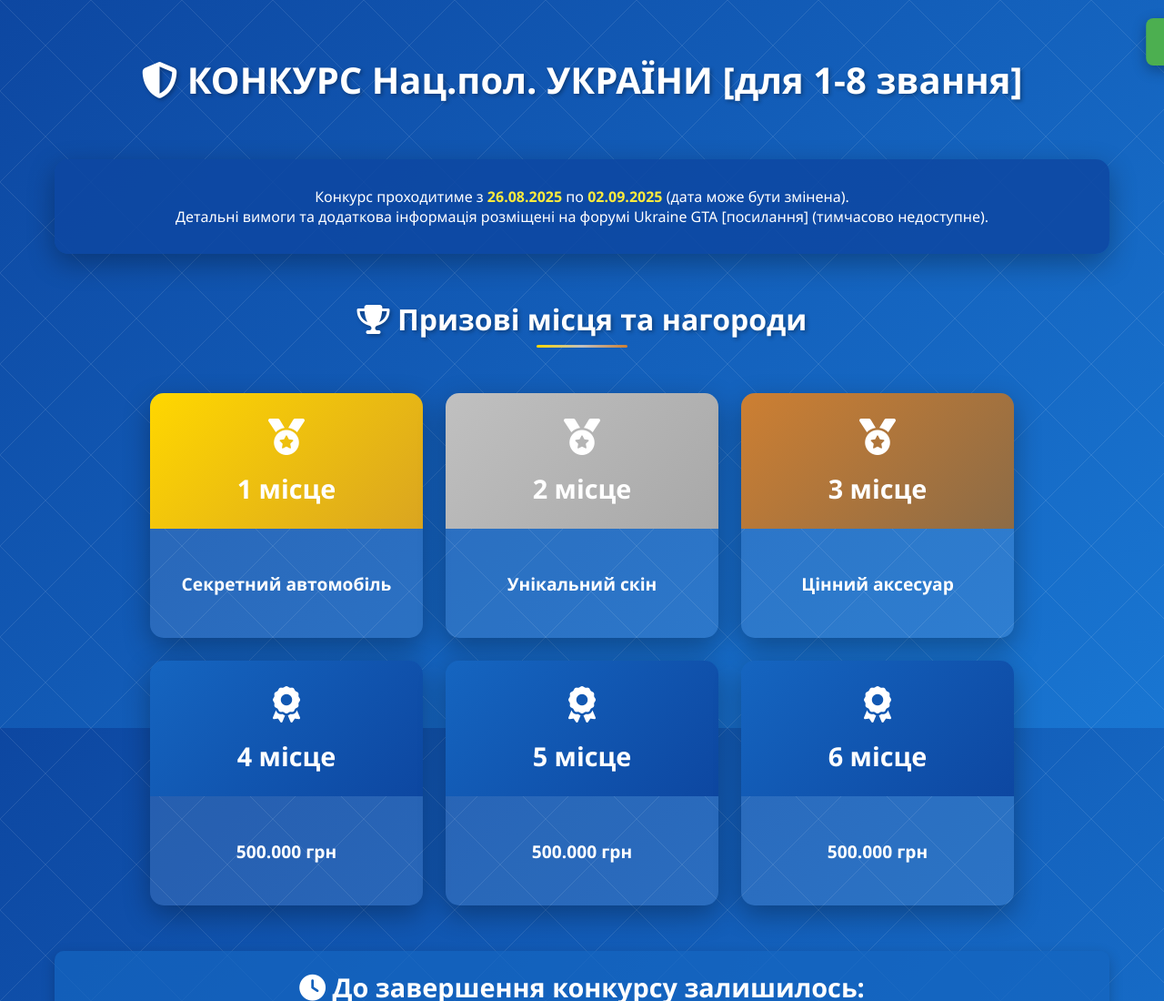
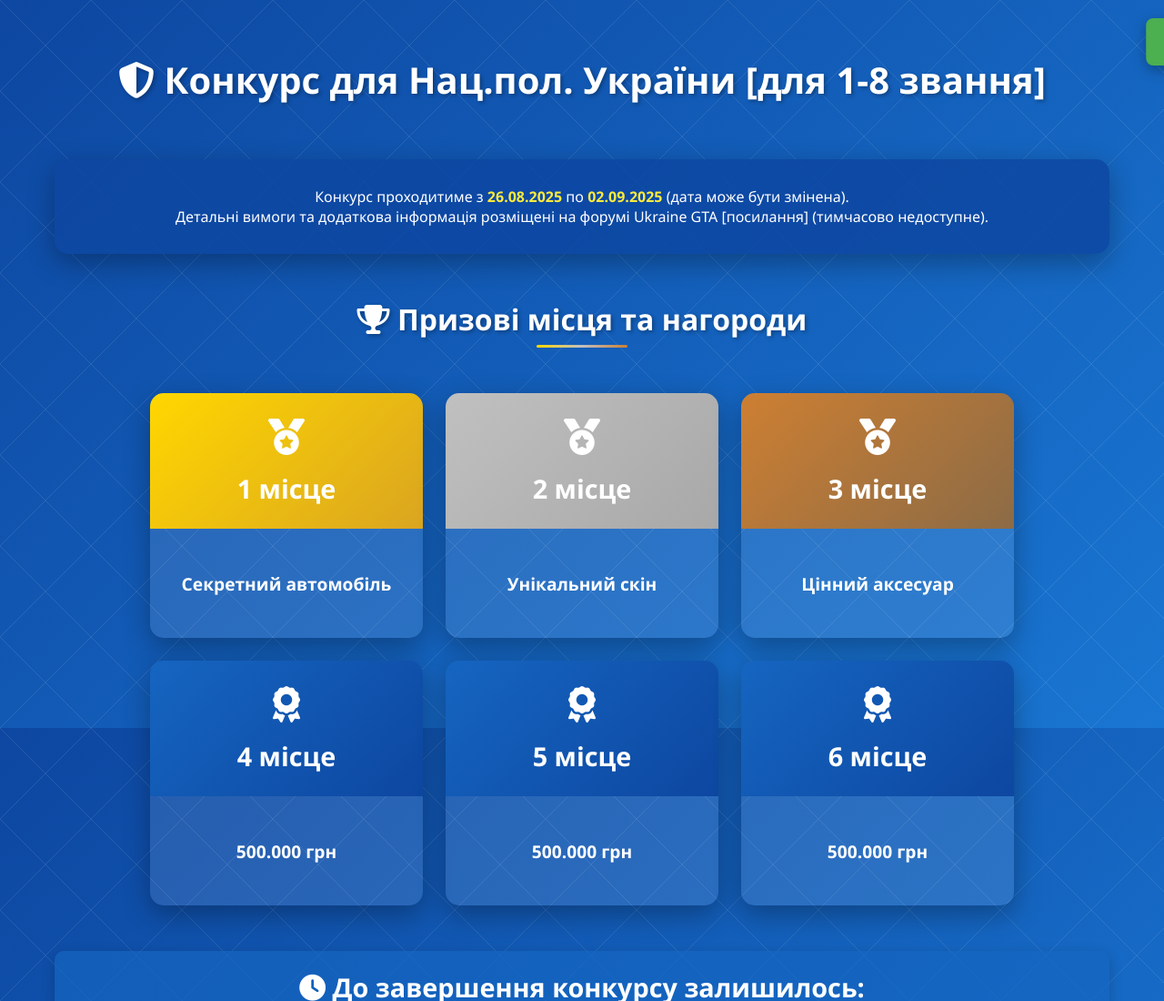
Before and after one commit to UAGTA/competition-npu, a plain HTML site: page index.html in a window 1280 px wide. Shown: the top 1100 px of the page at 91% size. Drawn offline with Linux system fonts and the light colour scheme.

Commit message:
Update index.html

```diff
--- a/index.html
+++ b/index.html
@@ -496,7 +496,7 @@
         <header>
             <h1>
                 <i class="fas fa-shield-alt"></i>
-                КОНКУРС Нац.пол. УКРАЇНИ [для 1-8 звання]
+                Конкурс для Нац.пол. України [для 1-8 звання]
             </h1>
         </header>
 
```
